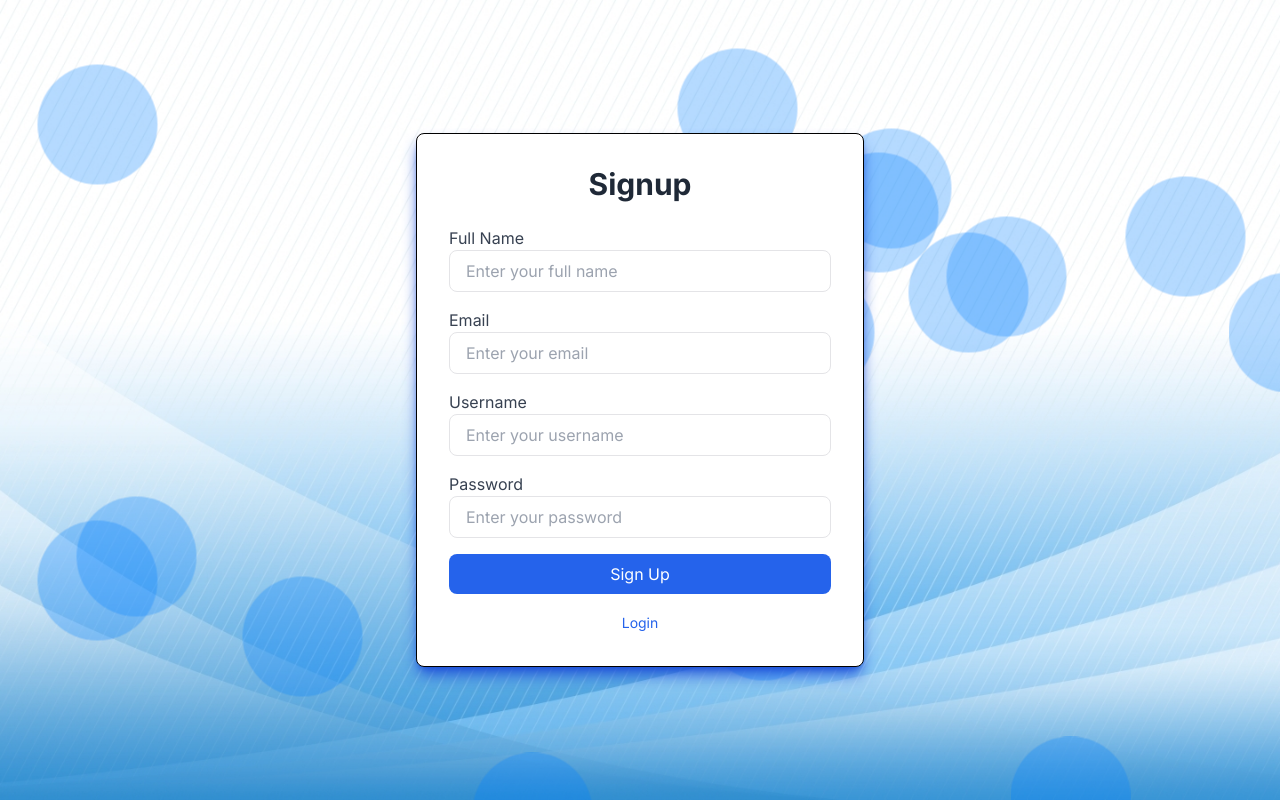
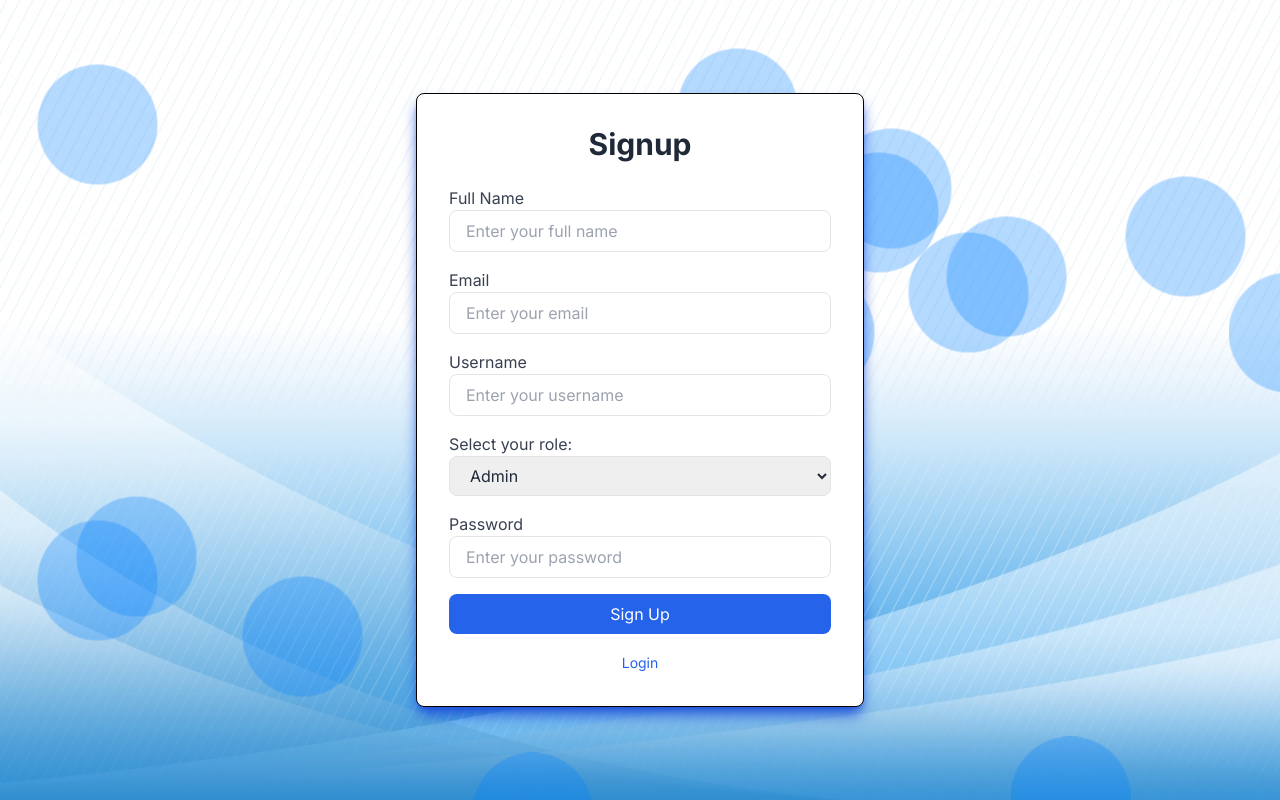
Before and after one commit to Fasih-Siddiqui/Ticket-System, a Next.js app in the folder client/: page /signup in a window 1280 px wide. Built offline with nearby package versions, Linux system fonts and the light colour scheme.

Commit message:
Role setup at Signup Implemented

```diff
--- a/client/app/signup/page.js
+++ b/client/app/signup/page.js
@@ -10,6 +10,7 @@ export default function Signup() {
   const [email, setEmail] = useState("");
   const [username, setUsername] = useState("");
   const [password, setPassword] = useState("");
+  const [role, setRole] = useState("");
   const [animations, setAnimations] = useState([]);
   const router = useRouter();
 
@@ -45,7 +46,13 @@ export default function Signup() {
   const handleSubmit = async (e) => {
     e.preventDefault();
 
-    if (fullname === "" || email === "" || username === "" || password === "") {
+    if (
+      fullname === "" ||
+      email === "" ||
+      username === "" ||
+      password === "" ||
+      role === ""
+    ) {
       alert("Error: Please fill in all fields");
       return;
     }
@@ -56,6 +63,7 @@ export default function Signup() {
         email: email,
         username: username,
         password: password,
+        role: role,
       });
 
       console.log("Signup response:", response.data);
@@ -133,6 +141,23 @@ export default function Signup() {
             />
           </div>
           <div>
+            <label htmlFor="role" className="block text-gray-700">
+              Select your role:
+            </label>
+
+            <select
+              name="role"
+              id="role"
+              className="w-full px-4 py-2 border rounded-lg focus:outline-none focus:ring-2 focus:ring-blue-400 text-gray-800"
+              value={role}
+              onChange={(e) => setRole(e.target.value)}
+            >
+              <option value="admin">Admin</option>
+              <option value="user">User</option>
+              <option value="hr">HR</option>
+            </select>
+          </div>
+          <div>
             <label htmlFor="password" className="block text-gray-700">
               Password
             </label>
@@ -151,7 +176,7 @@ export default function Signup() {
           >
             Sign Up
           </button>
-          <div className ="mt-2 text-center" >
+          <div className="mt-2 text-center">
             <button
               type="button"
               onClick={handleLoginRedirect}
@@ -159,7 +184,6 @@ export default function Signup() {
             >
               Login
             </button>
-
           </div>
         </form>
       </div>
```
Also changed, not shown: 1 other file (tests, documents, lock files or other folders). Lines whose indentation alone changed are shown as unchanged.
